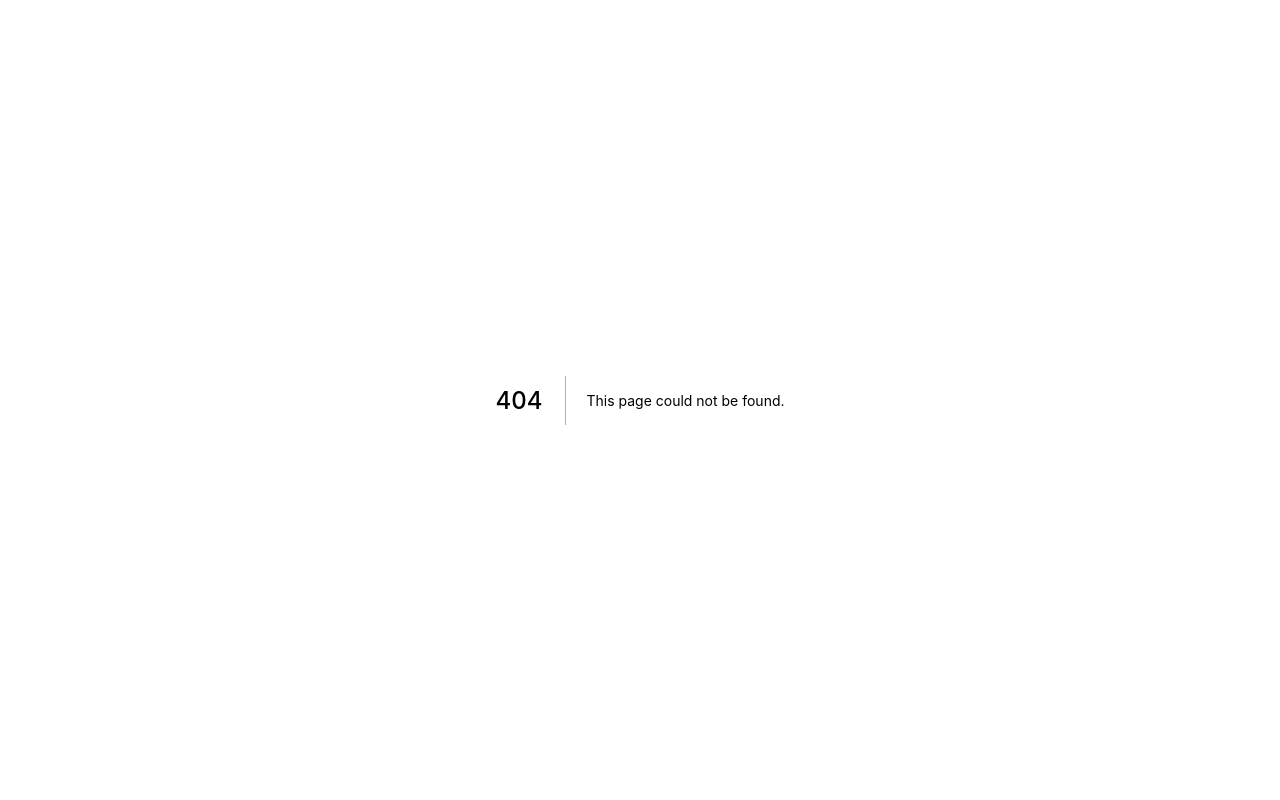
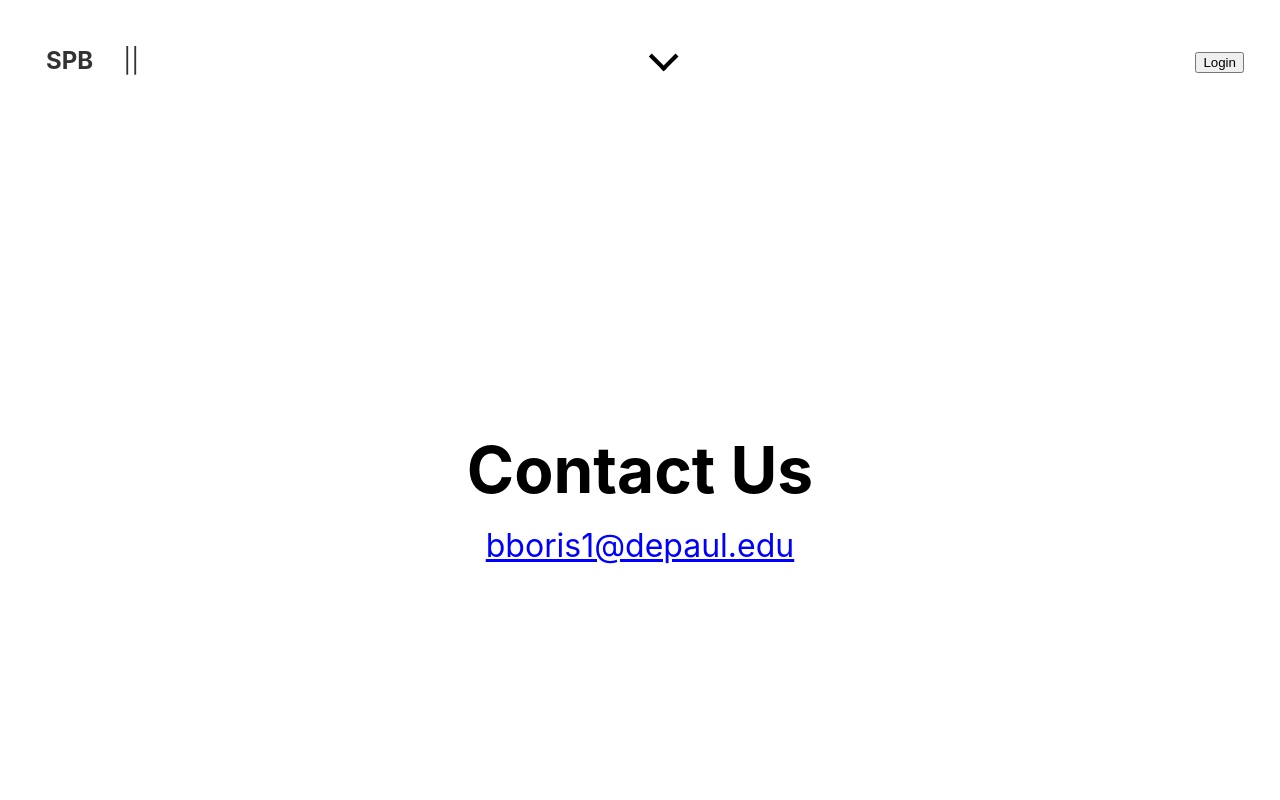
Before and after one commit to PlGGS/scheduling-productivity-booster, a Next.js app: page /contact in a window 1280 px wide. Before the commit this address had no page. Shown: the top 800 px of the page. Built offline with nearby package versions, Linux system fonts and the light colour scheme; no server answers; a web font is replaced by a local one.

Commit message:
Added contact page Removed help option from header

```diff
--- a/components/header.js
+++ b/components/header.js
@@ -13,7 +13,6 @@ const Header = (props) => (
                     <li style={{ 'paddingLeft': '10px', 'paddingRight': '20px', 'fontSize': '24px', 'color': '#333' }}>||</li>
                     <li id="page"><motion.div initial={{ scale: [1.02, 1] }} whileHover={{ scale: 1.02 }}><Link href="/dashboard" underline='true'>Dashboard</Link></motion.div></li>
                     <li id="page"><motion.div initial={{ scale: [1.02, 1] }} whileHover={{ scale: 1.02 }}><Link href="/feedback" underline='true'>Feedback</Link></motion.div></li>
-                    <li id="page"><motion.div initial={{ scale: [1.02, 1] }} whileHover={{ scale: 1.02 }}><Link href="/help" underline='true'>Help</Link></motion.div></li>
                     <li id="page"><motion.div initial={{ scale: [1.02, 1] }} whileHover={{ scale: 1.02 }}><Link href="/contact" underline='true'>Contact</Link></motion.div></li>
                 </ul>
             </div>
--- /dev/null
+++ b/pages/contact.js
@@ -0,0 +1,26 @@
+import React from 'react'
+import Head from 'next/head'
+import styles from '../styles/Home.module.css'
+import Collection from '../components/firebase/collection'
+import Link from 'next/link'
+import Layout from '../components/layout'
+
+class Index extends React.Component {
+  render() {
+    return (
+      <Layout>
+      <div className={styles.container}>
+        <main className={styles.main}>
+          <h1 className={styles.title}>
+            Contact Us
+          </h1>
+          <br />
+          <a style={{fontSize: "24pt", textDecoration: 'underline', color: "blue"}} href="mailto:bboris1@depaul.edu">bboris1@depaul.edu</a>
+        </main>
+      </div>
+      </Layout>
+    )
+  }
+}
+
+export default Index;
```
